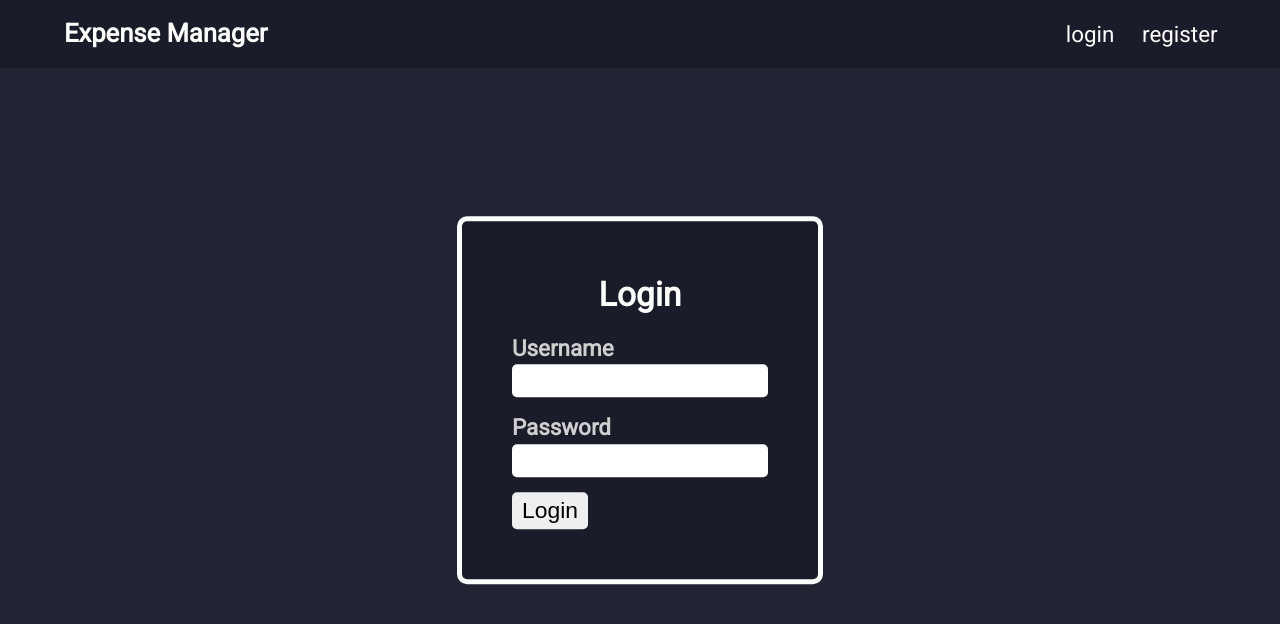
After one commit to frost-head/expense_manger, a Flask app: page /login in a window 1280 px wide. The commit adds this page. Shown: the top 624 px of the page. Run offline with Flask 2, Linux system fonts and the light colour scheme; some libraries are stand-ins or nearby versions; some web fonts are replaced.

Commit message:
login page ui

```diff
--- a/main.py
+++ b/main.py
@@ -1,4 +1,5 @@
 # imports
+from crypt import methods
 from flask import Flask, render_template
 import os
 from flask_mysqldb import MySQL
@@ -23,4 +24,8 @@ app.secret_key = os.urandom(24)
 def Home():
     return render_template('Home.html')
 
+@app.route("/login",methods=["GET","POST"])
+def Login():
+    return render_template("Login.html")
+
 app.run(debug=True, host="0.0.0.0")
--- a/static/animation.js
+++ b/static/animation.js
@@ -1,5 +1,17 @@
+// navbar
+
 var nav = gsap.timeline({defaults:{duration:0.5}});
 nav.fromTo("nav", { y:-80 , opacity: 0.2}, {y:0, opacity:1, ease: Circ.easeOut} )
     .fromTo(".navtitle", {y:-50 , opacity: 0.5}, {y:0 , opacity:1, ease: Circ.easeOut},'<.5')
     .fromTo(".navlinks", {y:-50 , opacity: 0.5}, {y:0 , opacity:1, ease: Circ.easeOut},'<')
 ;
+
+// login page
+
+
+nav.fromTo(".loginForm", {opacity: 0.0, scale:0.8}, {opacity:1, scale:1, ease: Circ.easeOut},"0.5" )
+     .fromTo(".loginForm h2", {y:-80 , opacity: 0.0}, {y:0 , opacity:1, ease: Circ.easeOut},)
+     .fromTo("form", {y:-40 , opacity: 0.0}, {y:0 , opacity:1, ease: Circ.easeOut},"<")
+
+
+;
--- a/static/style.css
+++ b/static/style.css
@@ -50,7 +50,7 @@ h4{
 }
 
 h5{
-    font-size: 1.1rem;
+    font-size: 1.4rem;
     opacity: 0.8;
     line-height: 1.4em;
 
@@ -113,3 +113,46 @@ nav{
     width: 10vw;
     min-width: max-content;
 }
+
+
+/* Login Page */
+
+.loginForm{
+    display: flex;
+    flex-direction: column;
+    justify-content: space-around;
+    align-items: center;
+    width: fit-content;
+    text-align: left;
+    align-content: space-between;
+    background-color: #1b1c29;
+    padding: 50px;
+    border: #FBFEF9 5px, solid;
+    border-radius: 10px;
+    position: absolute;
+    top: 50%;
+    left: 50%;
+    transform: translate(-50%, -50%);
+    overflow: hidden;
+}
+
+input{
+    padding: 5px 5px;
+    font-size: 1.1em;
+    border-radius: 5px;
+    border: 0px solid;
+    width: 20vw;
+}
+
+.formInput{
+    margin: 15px 0px;
+
+
+}
+
+.formButton{
+    font-size: 1.3em;
+    padding: 5px 10px;
+    border-radius: 5px;
+    border: 0px solid;
+}
--- /dev/null
+++ b/templates/Login.html
@@ -0,0 +1,28 @@
+{% extends 'Base.html' %}
+
+{% block head %}{% endblock %}
+
+{% block body %}
+
+
+<div class="loginForm">
+    <h2>Login</h2>
+    <form method="post">
+
+        <div class="formInput">
+            <h5>Username</h5>
+            <input type="text" name="username" >
+        </div>
+        <div class="formInput">
+            <h5>Password</h5>
+            <input type="password" name="password" >
+
+        </div>
+
+        <button class="formButton" type="submit">Login</button>
+
+    </form>
+</div>
+
+
+{% endblock %}
```
